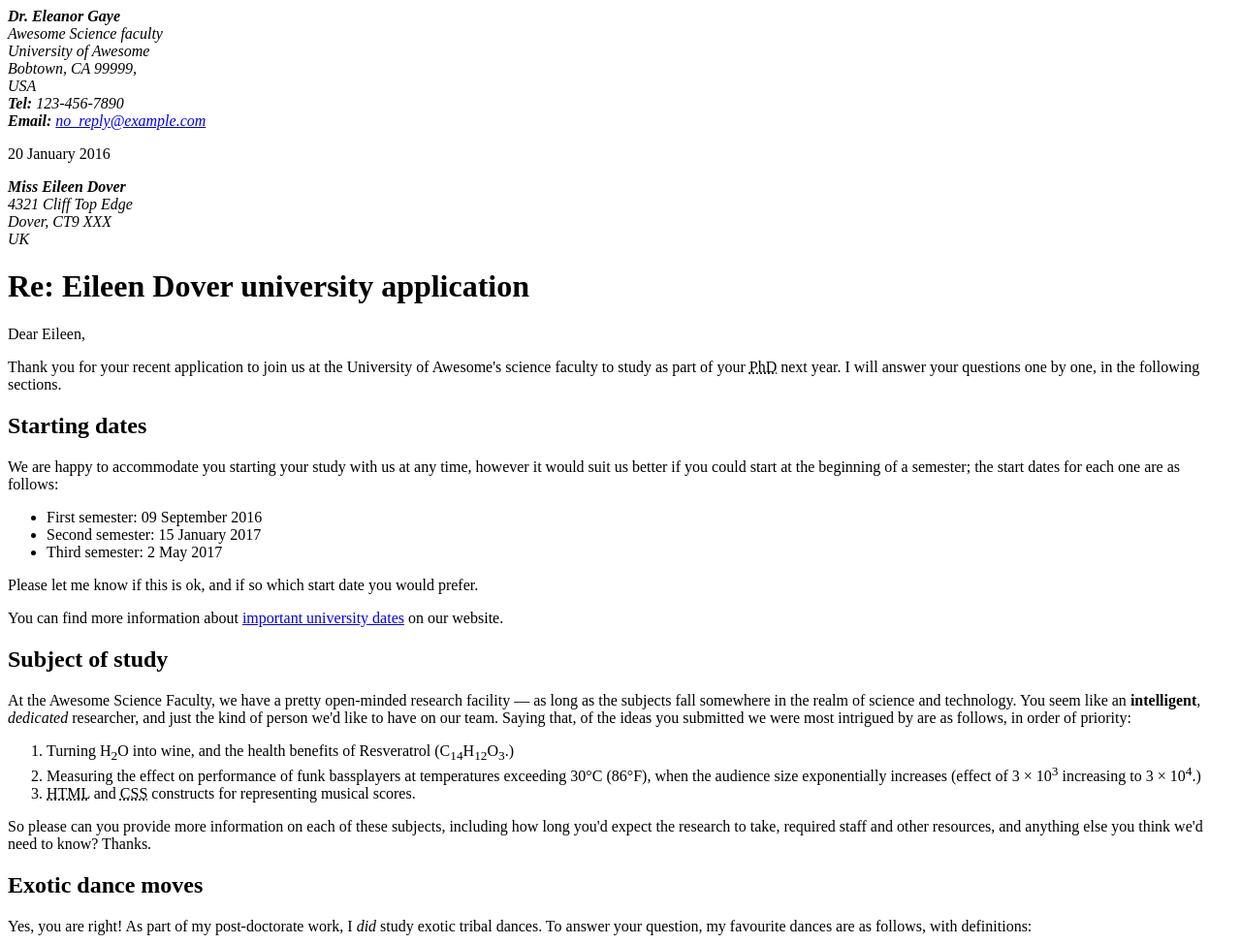
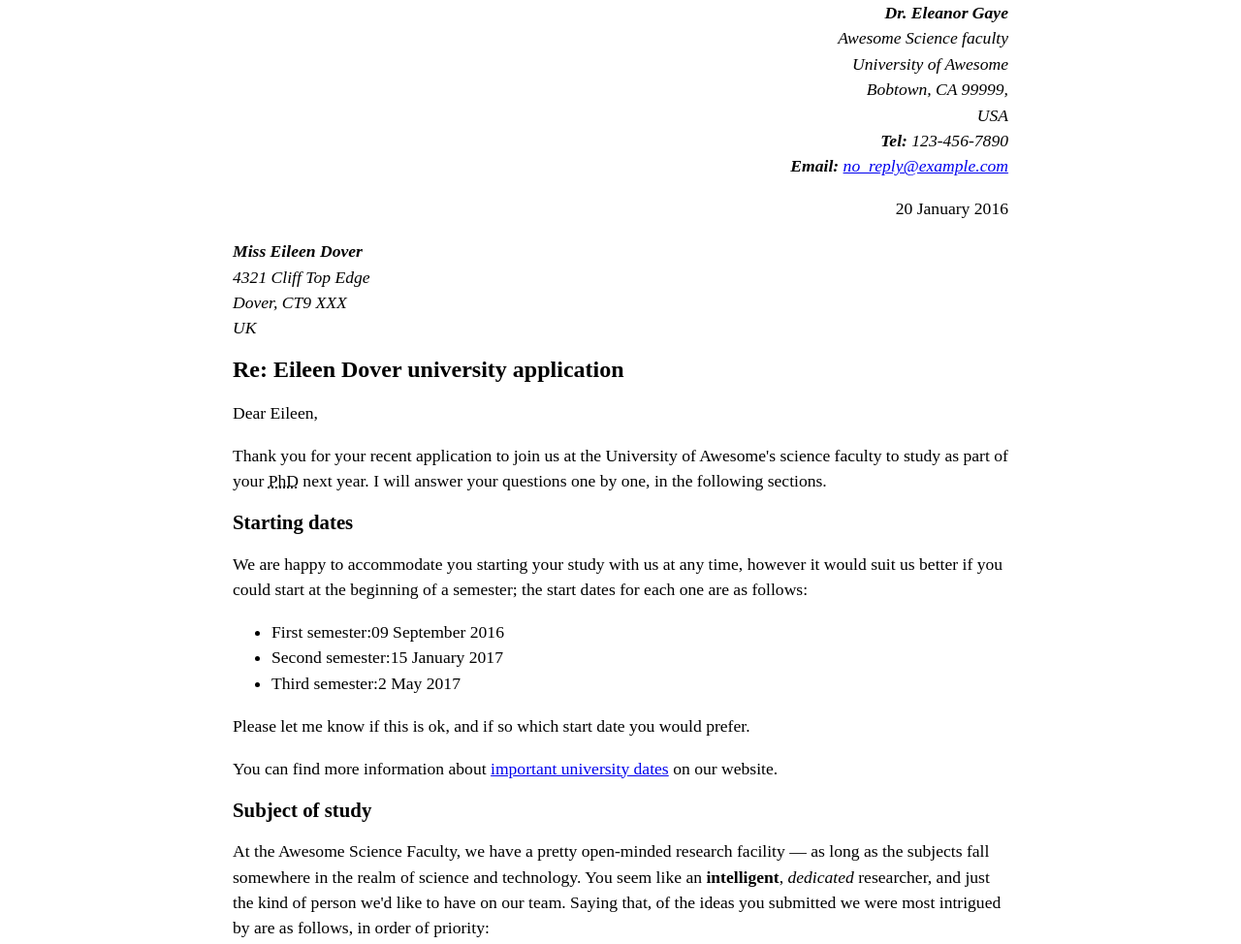
Before and after one commit to NavyaMariamJohn/MarkingUpLetter, a plain HTML site: page index.html in a window 1280 px wide. Shown: the top 974 px of the page at 97% size. Drawn offline with Linux system fonts and the light colour scheme.

Commit message:
Update index.html

```diff
--- a/index.html
+++ b/index.html
@@ -1,163 +1,119 @@
 <!DOCTYPE html>
 <html lang="en">
     <head>
-    <meta charset="UTF-8" />
-    <meta name="author" content="Dr. Eleanor Gaye" />
+        <meta charset="UTF-8" >
+        <meta name="author" content="Dr. Eleanor Gaye" >
         <title>University of Awesome - PhD Application Response</title>
-    <link rel="stylesheet" href="style.css" />
+        <style>
+            body {
+                max-width: 800px;
+                margin: 0 auto;
+            }
+
+            .sender-column {
+                text-align: right;
+            }
+
+            h1 {
+                font-size: 1.5em;
+            }
+
+            h2 {
+                font-size: 1.3em;
+            }
+
+            p,ul,ol,dl,address {
+                font-size: 1.1em;
+            }
+
+            p, li, dd, dt, address {
+                line-height: 1.5;
+            }
+        </style>
     </head>
     <body>
         <address class="sender-column">
-      <strong>Dr. Eleanor Gaye</strong><br />
-      Awesome Science faculty<br />
-      University of Awesome<br />
-      Bobtown, CA 99999,<br />
-      USA<br />
-      <strong>Tel:</strong> 123-456-7890<br />
-      <strong>Email:</strong>
-      <a href="mailto:no_reply@example.com">no_reply@example.com</a>
+            <strong>Dr. Eleanor Gaye</strong><br>
+            Awesome Science faculty<br>
+            University of Awesome<br>
+            Bobtown, CA 99999,<br>
+            USA<br>
+            <strong>Tel:</strong> 123-456-7890<br>
+            <strong>Email:</strong> <a href="mailto:no_reply@example.com">no_reply@example.com</a>
         </address>
-
         <p class="sender-column">
             <time datetime="2016-01-20">20 January 2016</time>
         </p>
-
         <address>
-      <strong>Miss Eileen Dover</strong><br />
-      4321 Cliff Top Edge<br />
-      Dover, CT9 XXX<br />
-      UK<br />
+            <strong>Miss Eileen Dover</strong><br>
+            4321 Cliff Top Edge<br>
+            Dover, CT9 XXX<br>
+            UK<br>
         </address>
 
-    <h1>Re: <strong>Eileen Dover</strong> university application</h1>
-
-    <p>Dear Eileen,<br /></p>
-
+        <h1>
+            Re: <strong>Eileen Dover</strong> university application
+        </h1>
         <p>
-      Thank you for your recent application to join us at the University of
-      Awesome's science faculty to study as part of your
-      <abbr title="Doctor of Philosophy">PhD</abbr> next year. I will answer
-      your questions one by one, in the following sections.
+            Dear Eileen,<br>
         </p>
-
-    <h2>Starting dates</h2>
         <p>
-      We are happy to accommodate you starting your study with us at any time,
-      however it would suit us better if you could start at the beginning of a
-      semester; the start dates for each one are as follows:
+            Thank you for your recent application to join us at the University of Awesome's science faculty to study as part of your <abbr title="Doctor of Philosophy">PhD</abbr> next year. I will answer your questions one by one, in the following sections.
         </p>
-
+        <h2>
+            Starting dates
+        </h2>
+        <p>
+            We are happy to accommodate you starting your study with us at any time, however it would suit us better if you could start at the beginning of a semester; the start dates for each one are as follows:
+        </p>
         <ul>
-      <li>
-        First semester:
-        <time datetime="2016-09-09">09 September 2016</time>
-      </li>
-      <li>
-        Second semester:
-        <time datetime="2017-01-15">15 January 2017</time>
-      </li>
-      <li>
-        Third semester: <time datetime="2017-05-02">2 May 2017</time>
-      </li>
+            <li>First semester:<time datetime="2016-09-09">09 September 2016</time></li>
+            <li>Second semester:<time datetime="2017-01-15">15 January 2017</time></li>
+            <li>Third semester:<time datetime="2017-05-02">2 May 2017</time></li>
         </ul>
-
         <p>
-      Please let me know if this is ok, and if so which start date you would
-      prefer.
+            Please let me know if this is ok, and if so which start date you would prefer.
         </p>
-
         <p>
-      You can find more information about
-      <a href="http://example.com" title="View university dates online">
-        important university dates</a
-      >
-      on our website.
+            You can find more information about <a href="http://example.com" title="View university dates online">important university dates</a> on our website.
         </p>
-
-    <h2>Subject of study</h2>
+        <h2>
+            Subject of study
+        </h2>
         <p>
-      At the Awesome Science Faculty, we have a pretty open-minded research
-      facility — as long as the subjects fall somewhere in the realm of science
-      and technology. You seem like an <strong>intelligent</strong>,
-      <em>dedicated</em> researcher, and just the kind of person we'd like to
-      have on our team. Saying that, of the ideas you submitted we were most
-      intrigued by are as follows, in order of priority:
+            At the Awesome Science Faculty, we have a pretty open-minded research facility — as long as the subjects fall somewhere in the realm of science and technology. You seem like an <strong>intelligent</strong>, <em>dedicated</em> researcher, and just the kind of person we'd like to have on our team. Saying that, of the ideas you submitted we were most intrigued by are as follows, in order of priority:
         </p>
-
         <ol>
-      <li>
-        Turning H<sub>2</sub>O into wine, and the health benefits of
-        Resveratrol (C<sub>14</sub>H<sub>12</sub>O<sub>3</sub>.)
-      </li>
-      <li>
-        Measuring the effect on performance of funk bassplayers at temperatures
-        exceeding 30°C (86°F), when the audience size exponentially increases
-        (effect of 3 × 10<sup>3</sup> increasing to 3 × 10<sup>4</sup>.)
-      </li>
-      <li>
-        <abbr title="HyperText Markup Language">HTML</abbr> and
-        <abbr title="Cascading Style Sheets">CSS</abbr> constructs for
-        representing musical scores.
-      </li>
+            <li>Turning H<sub>2</sub>O into wine, and the health benefits of Resveratrol (C<sub>14</sub>H<sub>12</sub>O<sub>3</sub>.)</li>
+            <li>Measuring the effect on performance of funk bassplayers at temperatures exceeding 30°C (86°F), when the audience size exponentially increases (effect of 3 × 10<sup>3</sup> increasing to 3 × 10<sup>4</sup>.)</li>
+            <li><abbr title="HyperText Markup Language">HTML</abbr> and <abbr title="Cascading Style Sheets">CSS</abbr> constructs for representing musical scores.</li>
         </ol>
-
         <p>
-      So please can you provide more information on each of these subjects,
-      including how long you'd expect the research to take, required staff and
-      other resources, and anything else you think we'd need to know? Thanks.
+            So please can you provide more information on each of these subjects, including how long you'd expect the research to take, required staff and other resources, and anything else you think we'd need to know? Thanks.
         </p>
-
-    <h2>Exotic dance moves</h2>
+        <h2>
+            Exotic dance moves
+        </h2>
         <p>
-      Yes, you are right! As part of my post-doctorate work, I
-      <em>did</em> study exotic tribal dances. To answer your question, my
-      favourite dances are as follows, with definitions:
+            Yes, you are right! As part of my post-doctorate work, I <em>did</em> study exotic tribal dances. To answer your question, my favourite dances are as follows, with definitions:
         </p>
-
         <dl>
             <dt>Polynesian chicken dance</dt>
-      <dd>
-        A little known but <em>very</em> influential dance dating back as far
-        as 300<abbr title="Before Christ">BC</abbr>, a whole village would dance
-        around in a circle like chickens, to encourage their livestock to be
-        "fruitful".
-      </dd>
-
+            <dd>A little known but <em>very</em> influential dance dating back as far as 300<abbr title="Before Christ">BC</abbr>, a whole village would dance around in a circle like chickens, to encourage their livestock to be "fruitful".</dd>
             <dt>Icelandic brownian shuffle</dt>
-      <dd>
-        Before the Icelanders developed fire as a means of getting warm, they
-        used to practice this dance, which involved huddling close together in a
-        circle on the floor, and shuffling their bodies around in imperceptibly
-        tiny, very rapid movements. One of my fellow students used to say that
-        he thought this dance inspired modern styles such as Twerking.
-      </dd>
-
+            <dd>Before the Icelanders developed fire as a means of getting warm, they used to practice this dance, which involved huddling close together in a circle on the floor, and shuffling their bodies around in imperceptibly tiny, very rapid movements. One of my fellow students used to say that he thought this dance inspired modern styles such as Twerking.</dd>
             <dt>Arctic robot dance</dt>
-      <dd>
-        An interesting example of historic misinformation, English explorers in
-        the 1960s believed to have discovered a new dance style characterized by
-        "robotic", stilted movements, being practiced by inhabitants of Northern
-        Alaska and Canada. Later on however it was discovered that they were
-        just moving like this because they were really cold.
-      </dd>
+            <dd>An interesting example of historic misinformation, English explorers in the 1960s believed to have discovered a new dance style characterized by "robotic", stilted movements, being practiced by inhabitants of Northern Alaska and Canada. Later on however it was discovered that they were just moving like this because they were really cold.</dd>
         </dl>
-
         <p>
-      For more of my research, see my
-      <a href="http://example.com" title="View my research online">
-        exotic dance research page</a
-      >.
+            For more of my research,see my <a href="http://example.com" title="View my research online">exotic dance research page</a>.
         </p>
-
         <p>Yours sincerely,</p>
         <p>Dr. Eleanor Gaye</p>
-
         <blockquote>
             University of Awesome motto: “Be awesome to each other.”
-      <cite
-        >— The memoirs of Bill S Preston,
-        <abbr title="Esquire">Esq.</abbr></cite
-      >
+            <cite>— The memoirs of Bill S Preston, <abbr title="Esquire">Esq.</abbr></cite>
         </blockquote>
+
     </body>
 </html>
```
Lines whose indentation alone changed are shown as unchanged.
